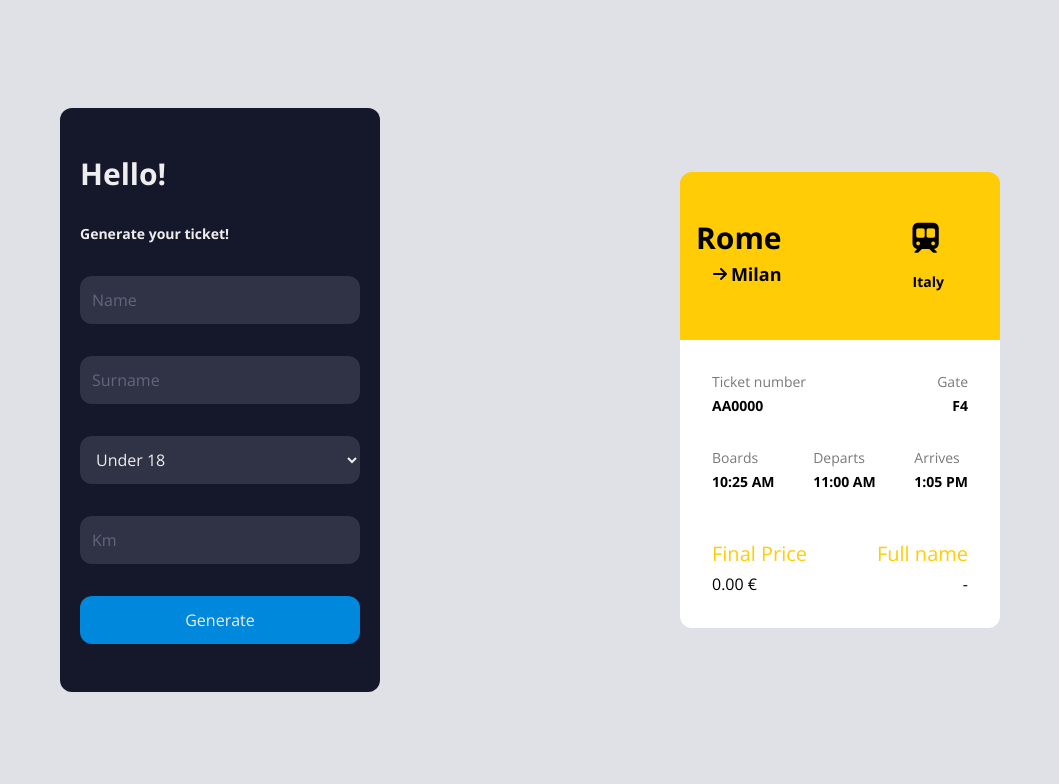
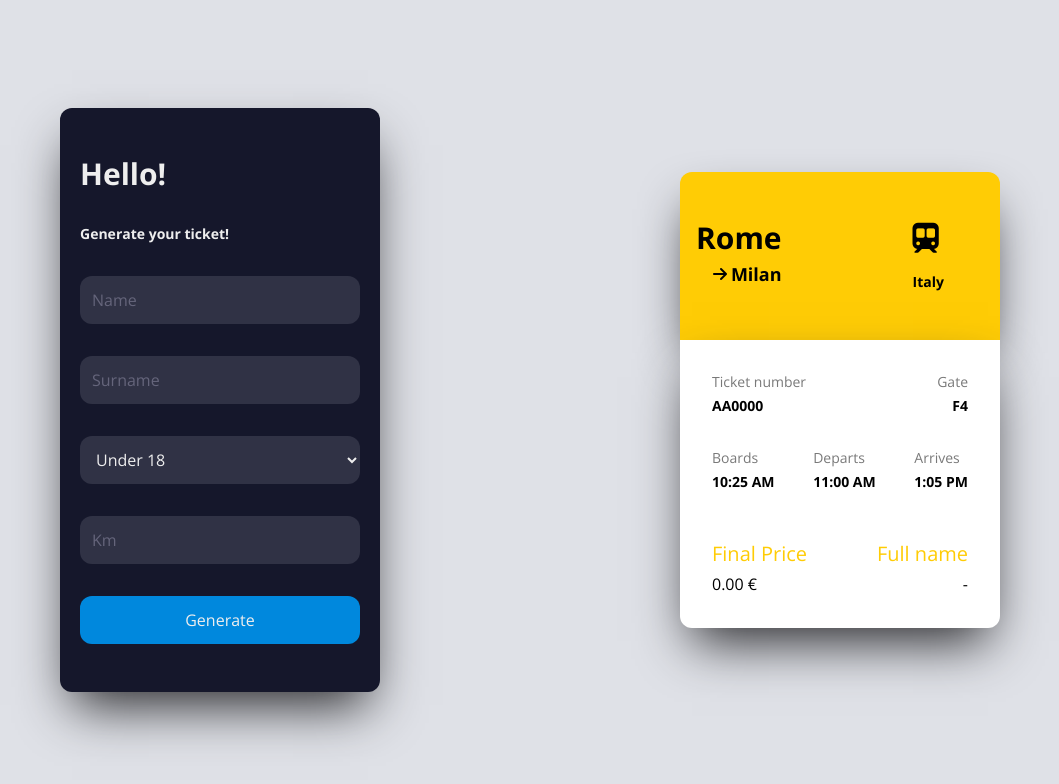
Before and after one commit to TheBloodShadow-py/js-biglietto-treno-form, a plain HTML site: page index.html in a window 1280 px wide. Shown: the whole page, without its empty margins (110-1169 px from the left). Drawn offline with nearby package versions, Linux system fonts and the light colour scheme.

Commit message:
ADD - box shadow | html

```diff
--- a/index.html
+++ b/index.html
@@ -24,7 +24,7 @@
     <main class="bg-[#dfe1e7]">
       <div class="container my-0 min-h-[100vh] md:h-[100vh] mx-auto py-10">
         <div class="grid h-[100%] gap-6 md:gap-0 grid-cols-1 md:grid-cols-2 place-items-center px-5">
-          <div class="bg-[#15172b] flex flex-col gap-8 text-[#eeeeee] px-5 py-12 rounded-xl">
+          <div class="bg-[#15172b] shadow-zinc-800 shadow-2xl flex flex-col gap-8 text-[#eeeeee] px-5 py-12 rounded-xl">
             <h1 class="text-3xl font-bold">Hello!</h1>
             <span class="text-sm font-bold">Generate your ticket!</span>
             <input
@@ -62,7 +62,9 @@
             </button>
           </div>
           <div class="flex flex-col text-black w-[20rem]">
-            <div class="bg-[#ffcc05] pl-4 pr-14 py-12 flex flex-row justify-between rounded-xl rounded-b-none">
+            <div
+              class="shadow-zinc-800 shadow-2xl bg-[#ffcc05] pl-4 pr-14 py-12 flex flex-row justify-between rounded-xl rounded-b-none"
+            >
               <div class="flex flex-col gap-1">
                 <h1 class="self-start text-3xl font-bold">Rome</h1>
                 <div class="self-end flex items-center gap-1">
@@ -75,7 +77,7 @@
                 <span class="max-w-[100px] text-sm capitalize font-bold">Italy</span>
               </div>
             </div>
-            <div class="bg-white p-8 rounded-xl rounded-t-none">
+            <div class="bg-white p-8 rounded-xl rounded-t-none shadow-zinc-800 shadow-2xl">
               <div class="flex flex-col gap-8">
                 <div class="flex justify-between items-center">
                   <div class="flex flex-col gap-1">
```
